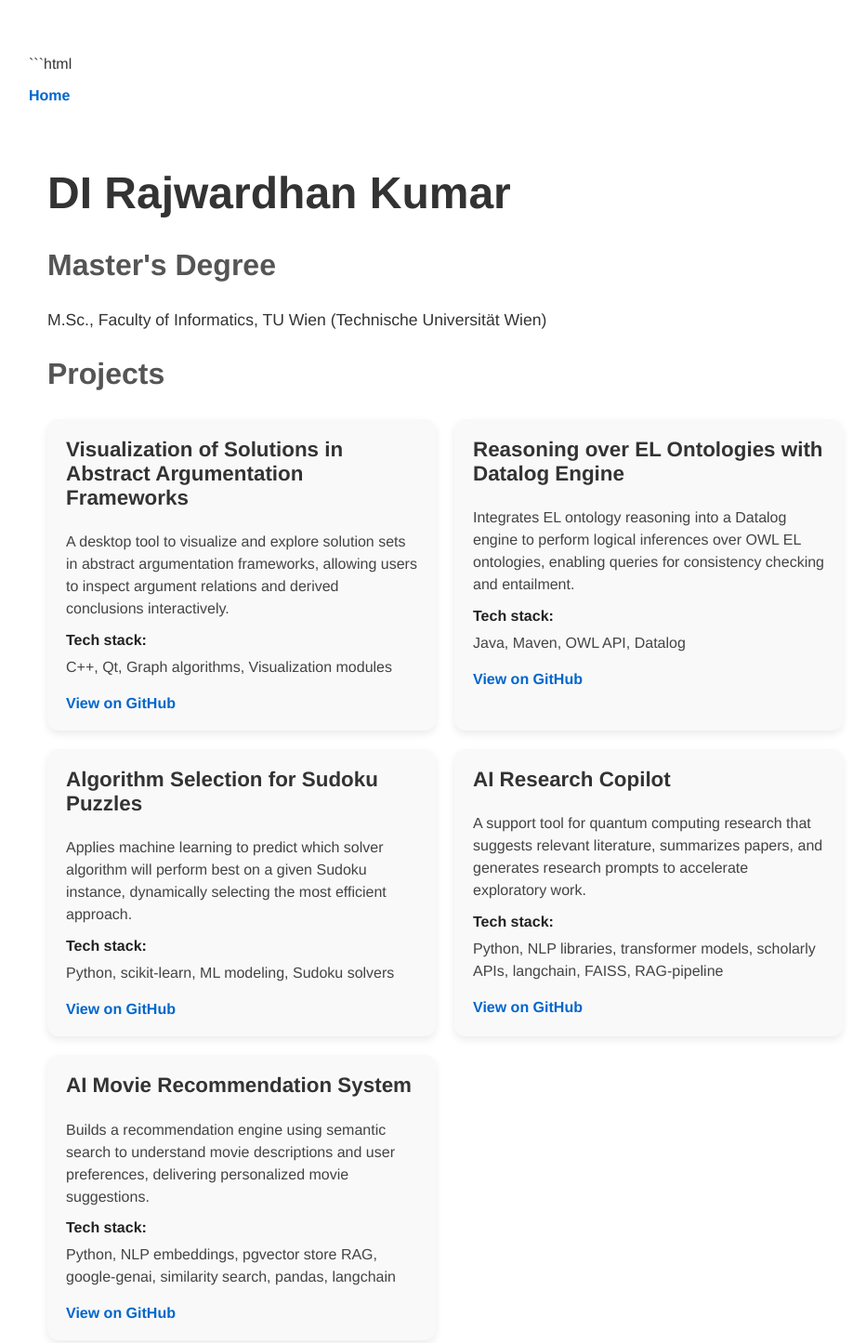
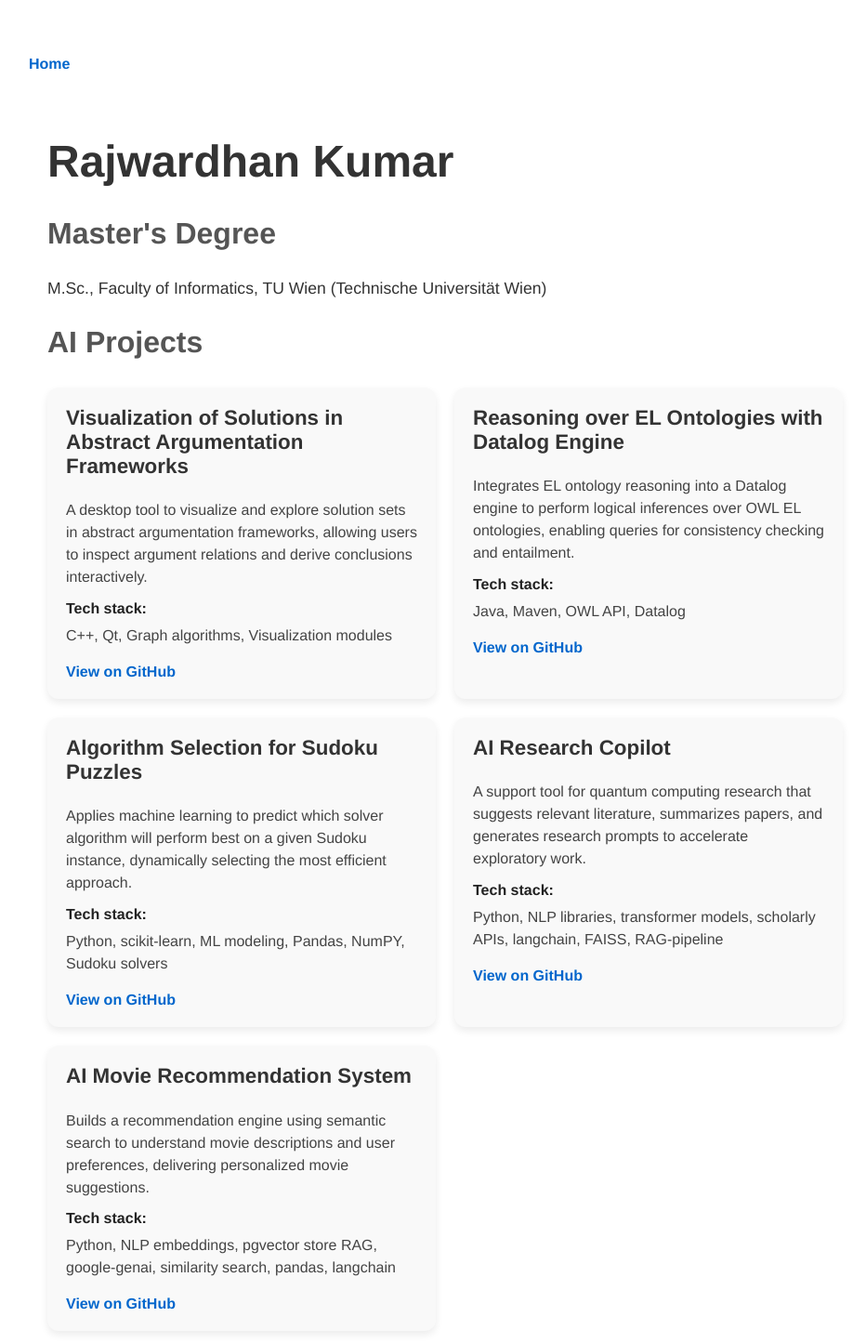
Before and after one commit to rajwrdhn/rajwrdhn, a plain HTML site: page index.html in a window 1280 px wide. Shown: the top 1445 px of the page at 93% size, without its empty margins (161-1093 px from the left). Drawn offline with Linux system fonts and the light colour scheme.

Commit message:
changes.

````diff
--- a/index.html
+++ b/index.html
@@ -1,4 +1,3 @@
-```html
 <!DOCTYPE html>
 <html>
 <head>
@@ -13,16 +12,16 @@
   </nav>
 
   <div class="container">
-    <h1>DI Rajwardhan Kumar</h1>
+    <h1>Rajwardhan Kumar</h1>
     <h2>Master's Degree</h2>
     <p>M.Sc., Faculty of Informatics, TU Wien (Technische Universität Wien)</p>
 
-    <h2>Projects</h2>
+    <h2>AI Projects</h2>
 
     <div class="projects-grid">
       <div class="project-card">
         <h3>Visualization of Solutions in Abstract Argumentation Frameworks</h3>
-        <p>A desktop tool to visualize and explore solution sets in abstract argumentation frameworks, allowing users to inspect argument relations and derived conclusions interactively.</p>
+        <p>A desktop tool to visualize and explore solution sets in abstract argumentation frameworks, allowing users to inspect argument relations and derive conclusions interactively.</p>
         <strong>Tech stack:</strong>
         <p>C++, Qt, Graph algorithms, Visualization modules</p>
         <a href="https://github.com/rajwrdhn/solutionVizArg" target="_blank">View on GitHub</a>
@@ -40,7 +39,7 @@
         <h3>Algorithm Selection for Sudoku Puzzles</h3>
         <p>Applies machine learning to predict which solver algorithm will perform best on a given Sudoku instance, dynamically selecting the most efficient approach.</p>
         <strong>Tech stack:</strong>
-        <p>Python, scikit-learn, ML modeling, Sudoku solvers</p>
+        <p>Python, scikit-learn, ML modeling, Pandas, NumPY, Sudoku solvers</p>
         <a href="https://github.com/rajwrdhn/Algorithm-Selection-Using-Machine-Learning-For-Sudoku" target="_blank">View on GitHub</a>
       </div>
 
````
